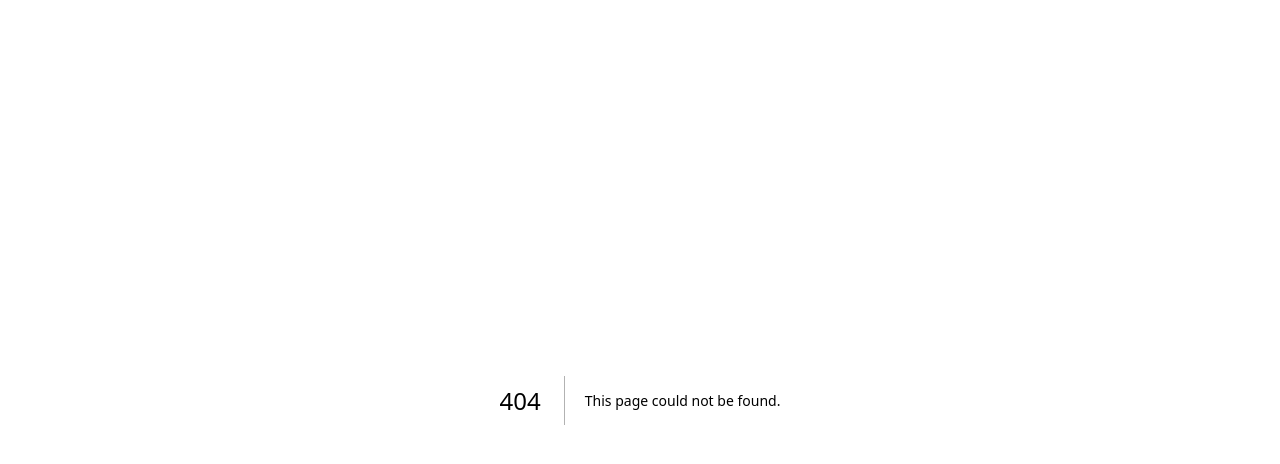
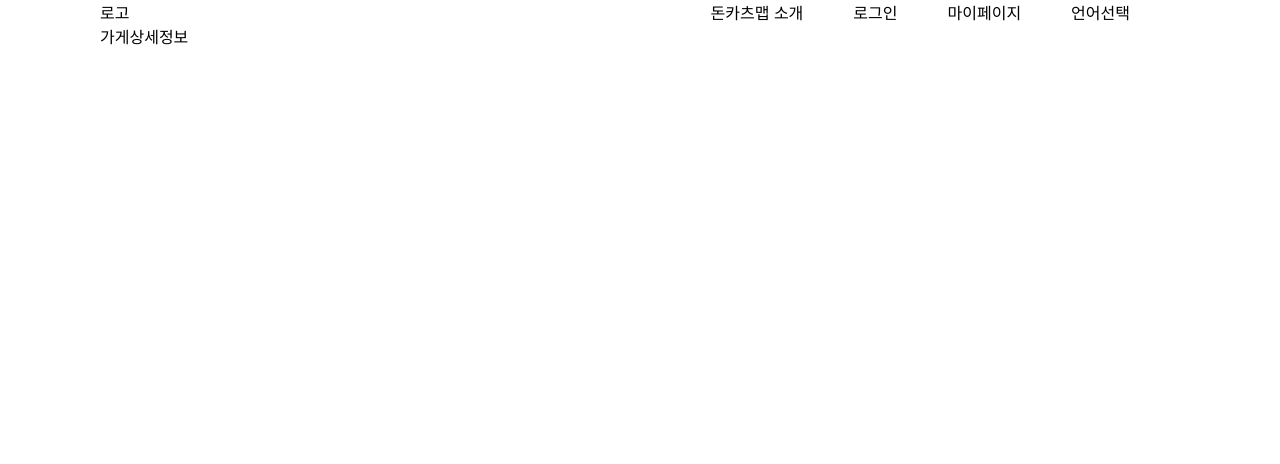
Before and after one commit to heisjun/KatsuMap, a Next.js app: page /1 in a window 1280 px wide. Before the commit this address had no page. Shown: the top 464 px of the page. Built offline with nearby package versions, Linux system fonts and the light colour scheme; no server answers.

Commit message:
Feat : MSW 설정 추가
msw 사용에 필요한 컴포넌트 생성

```diff
--- /dev/null
+++ b/src/app/(afterLogin)/[storename]/page.tsx
@@ -0,0 +1,5 @@
+import styles from "@/app/(afterLogin)/[storename]/storeInfo.module.css";
+
+export default function StoreInfo() {
+  return <div>가게상세정보</div>;
+}
--- a/src/app/layout.tsx
+++ b/src/app/layout.tsx
@@ -1,6 +1,7 @@
 import type { Metadata } from "next";
 import { Inter } from "next/font/google";
 import "./globals.css";
+import { MSWComponent } from "./_component/MSWComponent";
 
 const inter = Inter({ subsets: ["latin"] });
 
@@ -16,7 +17,10 @@ export default function RootLayout({
 }>) {
   return (
     <html lang="en">
-      <body className={inter.className}>{children}</body>
+      <body className={inter.className}>
+        <MSWComponent />
+        {children}
+      </body>
     </html>
   );
 }
```
Also changed, not shown: src/app/(afterLogin)/[storename]/storeInfo.module.css (added), 1 other file (tests, documents, lock files or other folders).
